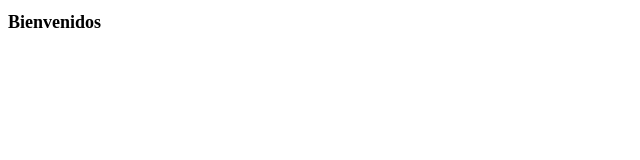
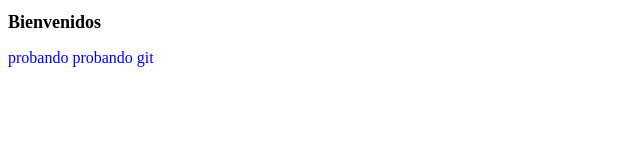
Before and after one commit to misstroperika/59915clase11, a plain HTML site: page index.html in a window 1280 px wide. Shown: the whole page, without its empty margins (0-640 px from the left). Drawn offline with Linux system fonts and the light colour scheme.

Commit message:
segunda version

```diff
--- a/estilo.css
+++ b/estilo.css
@@ -2,3 +2,6 @@
 h1{
     font-size: large;
 }
+p{
+    color: blue;
+}
--- a/index.html
+++ b/index.html
@@ -7,5 +7,6 @@
 </head>
 <body>
     <h1>Bienvenidos</h1>
+    <p>probando probando git</p>
 </body>
 </html>
```
